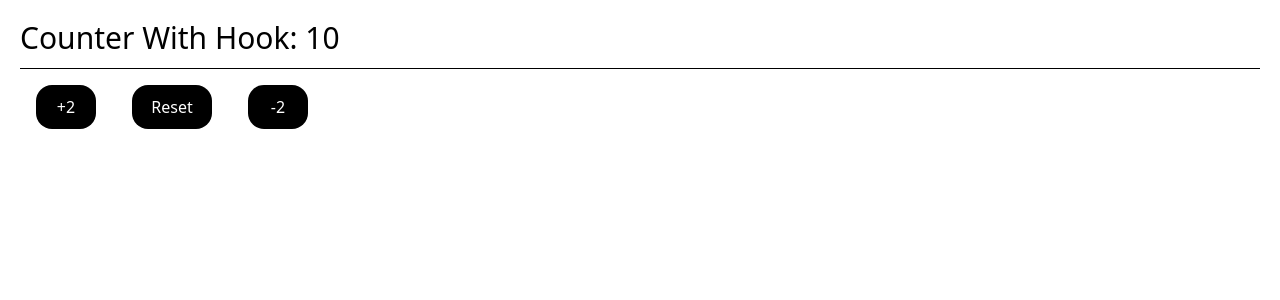
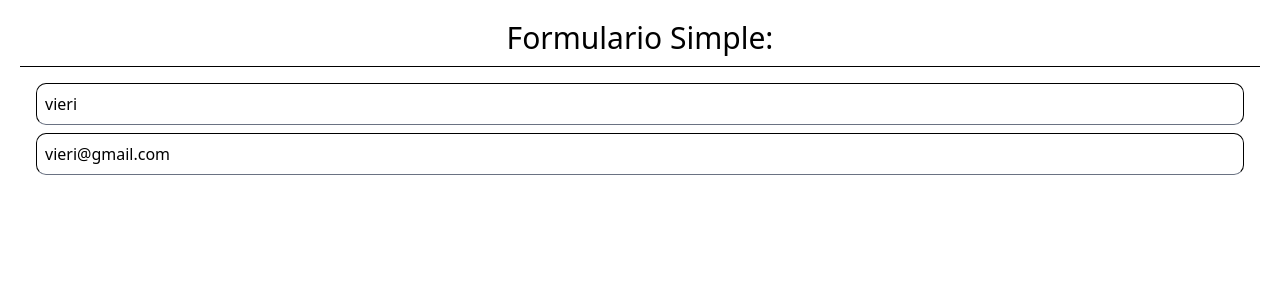
Before and after one commit to VieriElCrack1/HookAppReact, a React (Vite) app: page / in a window 1280 px wide. Shown: the top 300 px of the page. Built offline with nearby package versions, Linux system fonts and the light colour scheme.

Commit message:
feat: useEffect - SimpleForm.

```diff
--- /dev/null
+++ b/src/02-useEffect/SimpleForm.jsx
@@ -0,0 +1,53 @@
+import { useEffect, useState } from "react"
+
+export const SimpleForm = () => {
+
+    const [formState, setFormState] = useState({
+        username: 'vieri',
+        email: 'vieri@gmail.com'
+    });
+
+    const { username, email } = formState;
+
+    const onInputChange = ({ target }) => {
+        const { name, value } = target;
+        setFormState({
+            ...formState,
+            [ name ]: value
+        })
+    }
+
+    useEffect( () => {
+        console.log('useEffect called!');
+    });
+
+    return (
+        <>
+            <h1 className='text-3xl text-center mb-[10px]'>Formulario Simple:</h1>
+            <hr />
+
+            <div className='m-4'>
+                <div className='mb-2'>
+                    <input
+                        type='text'
+                        className='border border-b-gray-500 rounded-[10px] p-2 w-full'
+                        placeholder='Username'
+                        name='username'
+                        value={ username }
+                        onChange={ onInputChange }
+                    />
+                </div>
+                <div >
+                    <input
+                        type='email'
+                        className='border border-b-gray-500 rounded-[10px] p-2 w-full'
+                        placeholder='Vieri@gmail.com'
+                        name='email'
+                        value={ email }
+                        onChange={ onInputChange }
+                    />
+                </div>
+            </div>
+        </>
+    )
+}
--- a/src/main.jsx
+++ b/src/main.jsx
@@ -1,10 +1,10 @@
 import { StrictMode } from 'react'
 import { createRoot } from 'react-dom/client'
 import './index.css'
-import { CounterWithCustomHook } from './01-useState/CounterWithCustomHook'
+import { SimpleForm } from './02-useEffect/SimpleForm'
 
 createRoot(document.getElementById('root')).render(
   <StrictMode>
-    <CounterWithCustomHook />
+    <SimpleForm />
   </StrictMode>,
 )
```
